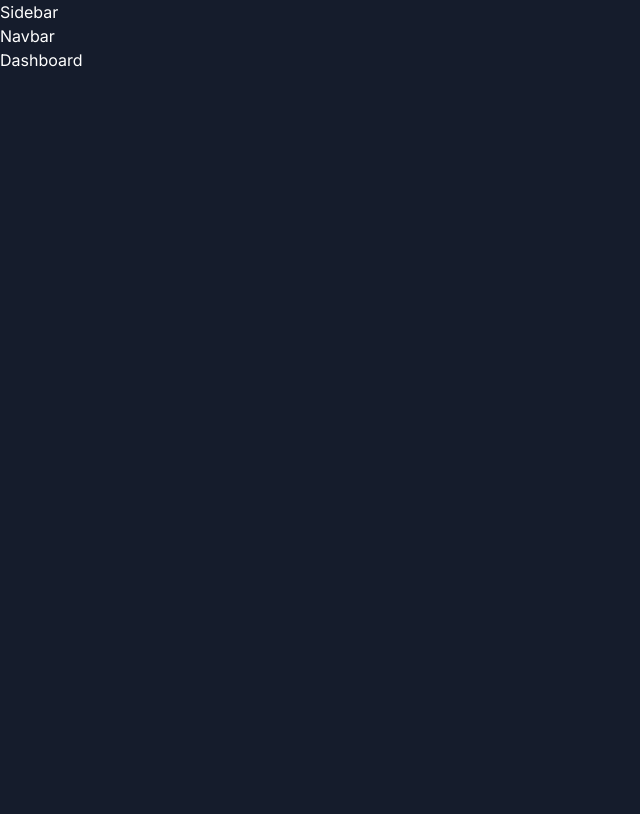
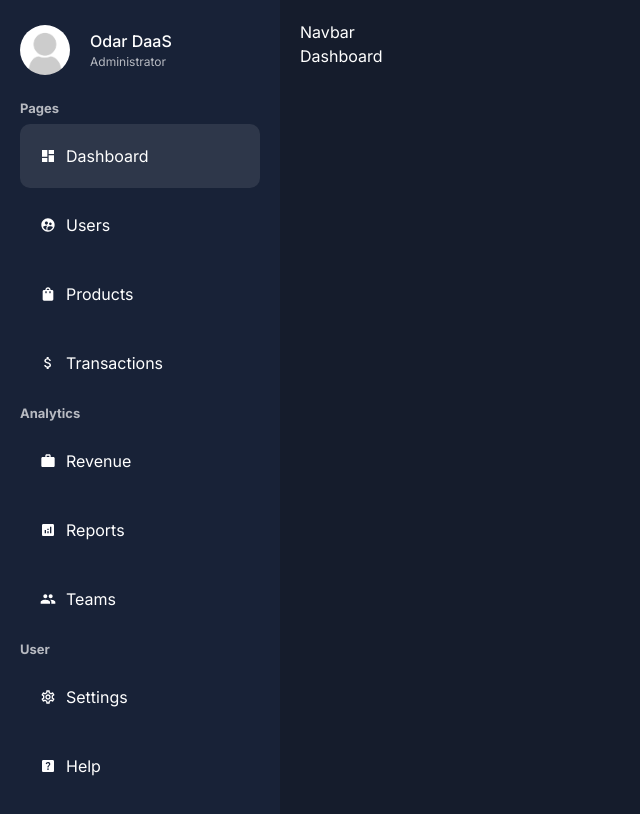
Before and after one commit to chaad98/Admin-Dashboard, a Next.js app: page /dashboard in a window 1280 px wide. Shown: the top 814 px of the page, without its empty margins (0-640 px from the left). Built offline with nearby package versions, Linux system fonts and the light colour scheme.

Commit message:
Completed sidebar design

```diff
--- a/src/app/dashboard/layout.tsx
+++ b/src/app/dashboard/layout.tsx
@@ -1,14 +1,15 @@
 import { WithChildren } from "@/utils/types";
 import Sidebar from "../ui/dashboard/sidebar/sidebar";
 import Navbar from "../ui/dashboard/navbar/navbar";
+import styles from "../ui/dashboard/dashboard.module.css";
 
 const Layout = ({ children }: WithChildren) => {
   return (
-    <div>
-      <div>
+    <div className={styles.container}>
+      <div className={styles.menu}>
         <Sidebar />
       </div>
-      <div>
+      <div className={styles.content}>
         <Navbar />
         {children}
       </div>
--- a/src/app/globals.css
+++ b/src/app/globals.css
@@ -6,6 +6,10 @@
   --foreground-rgb: 0, 0, 0;
   --background-start-rgb: 214, 219, 220;
   --background-end-rgb: 255, 255, 255;
+  --bg: #151c2c;
+  --bgSoft: #182237;
+  --text: white;
+  --textSoft: #b7bac1;
 }
 
 @media (prefers-color-scheme: dark) {
@@ -23,11 +27,13 @@
 }
 
 body {
-  @apply bg-bg text-text;
+  background-color: var(--bg);
+  color: var(--text);
 }
 
 a {
-  @apply text-inherit no-underline;
+  color: inherit;
+  text-decoration: none;
 }
 
 @media (prefers-color-schme: dark) {
--- /dev/null
+++ b/src/app/ui/dashboard/dashboard.module.css
@@ -0,0 +1,14 @@
+.container {
+  display: flex;
+}
+
+.menu {
+  flex: 1;
+  background-color: var(--bgSoft);
+  padding: 20px;
+}
+
+.content {
+  flex: 4;
+  padding: 20px;
+}
--- /dev/null
+++ b/src/app/ui/dashboard/sidebar/menuLink/menuLink.module.css
@@ -0,0 +1,13 @@
+.container {
+  padding: 20px;
+  display: flex;
+  align-items: center;
+  gap: 10px;
+  margin: 5px 0px;
+  border-radius: 10px;
+}
+
+.container:hover,
+.active {
+  background-color: #2e374a;
+}
--- /dev/null
+++ b/src/app/ui/dashboard/sidebar/menuLink/menuLink.tsx
@@ -0,0 +1,25 @@
+"use client";
+
+import Link from "next/link";
+import styles from "./menuLink.module.css";
+import { usePathname } from "next/navigation";
+
+const MenuLink = ({ item }: any) => {
+  const pathName = usePathname();
+
+  console.log("Path:", pathName);
+
+  return (
+    <Link
+      href={item.path}
+      className={`${styles.container} ${
+        pathName === item.path && styles.active
+      }`}
+    >
+      {item.icon}
+      {item.title}
+    </Link>
+  );
+};
+
+export default MenuLink;
--- /dev/null
+++ b/src/app/ui/dashboard/sidebar/sidebar.module.css
@@ -0,0 +1,41 @@
+.container {
+  position: sticky;
+  top: 40px;
+}
+
+.user {
+  display: flex;
+  align-items: center;
+  gap: 20px;
+  margin-bottom: 20px;
+}
+
+.userImage {
+  border-radius: 50%;
+  object-fit: cover;
+}
+
+.userDetail {
+  display: flex;
+  flex-direction: column;
+}
+
+.userName {
+  font-weight: 500;
+}
+
+.userTitle {
+  font-size: 12px;
+  color: var(--textSoft);
+}
+
+.list {
+  list-style: none;
+}
+
+.category {
+  color: var(--textSoft);
+  font-weight: bold;
+  font-size: 13px;
+  margin: 10px 0px;
+}
--- a/src/app/ui/dashboard/sidebar/sidebar.tsx
+++ b/src/app/ui/dashboard/sidebar/sidebar.tsx
@@ -1,5 +1,109 @@
+import {
+  MdAnalytics,
+  MdAttachMoney,
+  MdDashboard,
+  MdHelpCenter,
+  MdOutlineSettings,
+  MdPeople,
+  MdShoppingBag,
+  MdSupervisedUserCircle,
+  MdWork,
+} from "react-icons/md";
+import styles from "./sidebar.module.css";
+import MenuLink from "./menuLink/menuLink";
+import Image from "next/image";
+
+const menuItems = [
+  {
+    title: "Pages",
+    list: [
+      {
+        title: "Dashboard",
+        path: "/dashboard",
+        icon: <MdDashboard />,
+      },
+      {
+        title: "Users",
+        path: "/dashboard/users",
+        icon: <MdSupervisedUserCircle />,
+      },
+      {
+        title: "Products",
+        path: "/dashboard/products",
+        icon: <MdShoppingBag />,
+      },
+      {
+        title: "Transactions",
+        path: "/dashboard/transactions",
+        icon: <MdAttachMoney />,
+      },
+    ],
+  },
+  {
+    title: "Analytics",
+    list: [
+      {
+        title: "Revenue",
+        path: "/dashboard/revenue",
+        icon: <MdWork />,
+      },
+      {
+        title: "Reports",
+        path: "/dashboard/reports",
+        icon: <MdAnalytics />,
+      },
+      {
+        title: "Teams",
+        path: "/dashboard/teams",
+        icon: <MdPeople />,
+      },
+    ],
+  },
+  {
+    title: "User",
+    list: [
+      {
+        title: "Settings",
+        path: "/dashboard/settings",
+        icon: <MdOutlineSettings />,
+      },
+      {
+        title: "Help",
+        path: "/dashboard/help",
+        icon: <MdHelpCenter />,
+      },
+    ],
+  },
+];
+
 const Sidebar = () => {
-  return <div>Sidebar</div>;
+  return (
+    <div className={styles.container}>
+      <div className={styles.user}>
+        <Image
+          className={styles.userImage}
+          src="/noavatar.png"
+          alt=""
+          width={50}
+          height={50}
+        />
+        <div className={styles.userDetail}>
+          <span className={styles.userName}>Odar DaaS</span>
+          <span className={styles.userTitle}>Administrator</span>
+        </div>
+      </div>
+      <ul className={styles.list}>
+        {menuItems.map((category) => (
+          <li key={category.title}>
+            <span className={styles.category}>{category.title}</span>
+            {category.list.map((item) => (
+              <MenuLink item={item} key={item.title} />
+            ))}
+          </li>
+        ))}
+      </ul>
+    </div>
+  );
 };
 
 export default Sidebar;
```
Also changed, not shown: public/noavatar.png (added), src/app/ui/dashboard/navbar/navbar.module.css (added), 1 other file (tests, documents, lock files or other folders).
